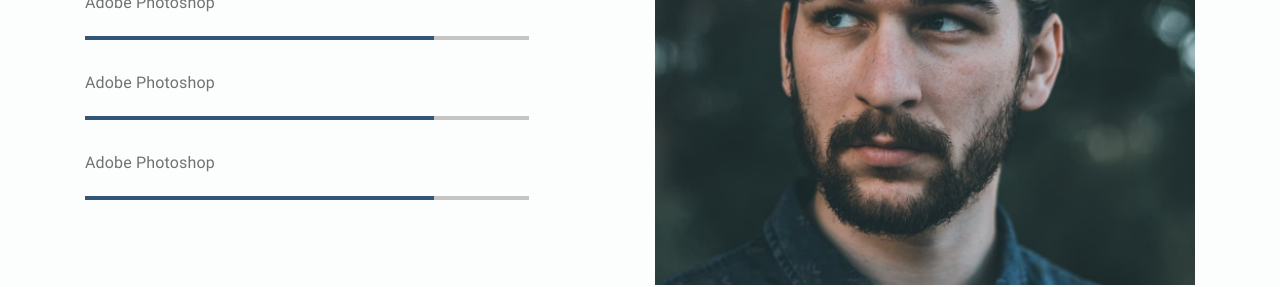
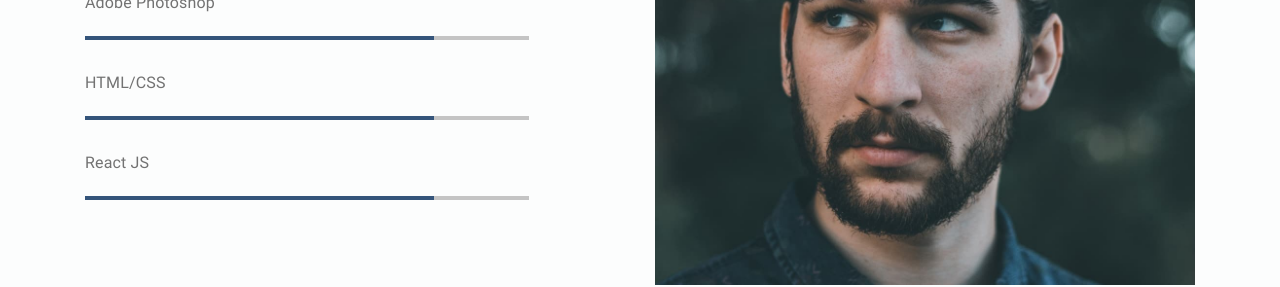
Before and after one commit to ChristianRC007/Practice1, a plain HTML site: page index.html in a window 1280 px wide. Shown: the part 1594-1881 px from the top of the page. Drawn offline with Linux system fonts and the light colour scheme; a web font is replaced by a local one.

Commit message:
Меняет текст в секции Мои навыки

```diff
--- a/index.html
+++ b/index.html
@@ -118,8 +118,8 @@
           <div class="skills-box">
             <h2 class="skills-title">Мои навыки</h2>
             <p class="skills-level">Adobe Photoshop</p>
-            <p class="skills-level">Adobe Photoshop</p>
-            <p class="skills-level">Adobe Photoshop</p>
+            <p class="skills-level">HTML/CSS</p>
+            <p class="skills-level">React JS</p>
           </div>
           <img
             class="skills-author"
```
